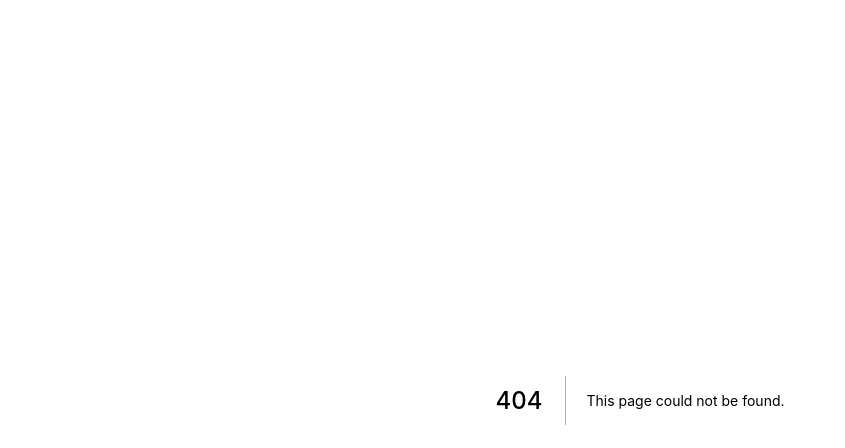
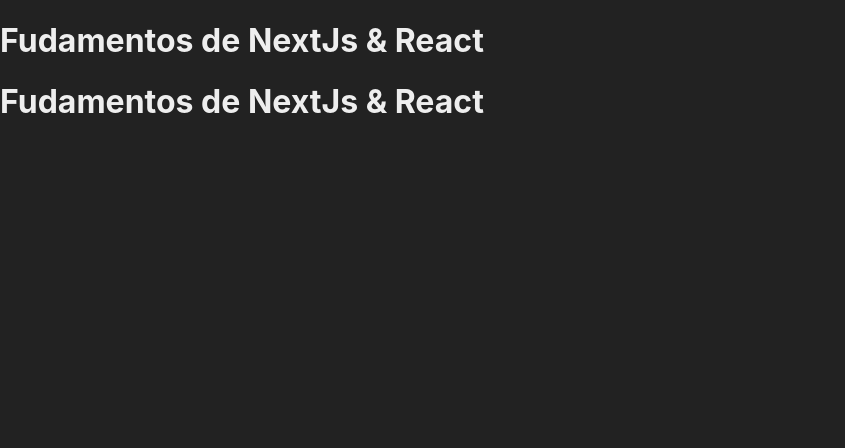
Before and after one commit to Felipe1501/felipe-nextjs, a Next.js app: page /example in a window 1280 px wide. Before the commit this address had no page. Shown: the top 448 px of the page, without its empty margins (0-845 px from the left). Built offline with nearby package versions, Linux system fonts and the light colour scheme.

Commit message:
aula 92 fix: using components

```diff
--- /dev/null
+++ b/src/components/Header.jsx
@@ -0,0 +1,7 @@
+export default function Header(){
+    return (
+        <header>
+            <h1>Fudamentos de NextJs & React</h1>
+        </header>
+    )
+}
--- /dev/null
+++ b/src/pages/example.jsx
@@ -0,0 +1,11 @@
+import Header from "../components/Header"
+
+export default function Example(){
+    return (
+        <>
+        <Header/>
+        <Header/>
+        </>
+
+    )
+}
```
